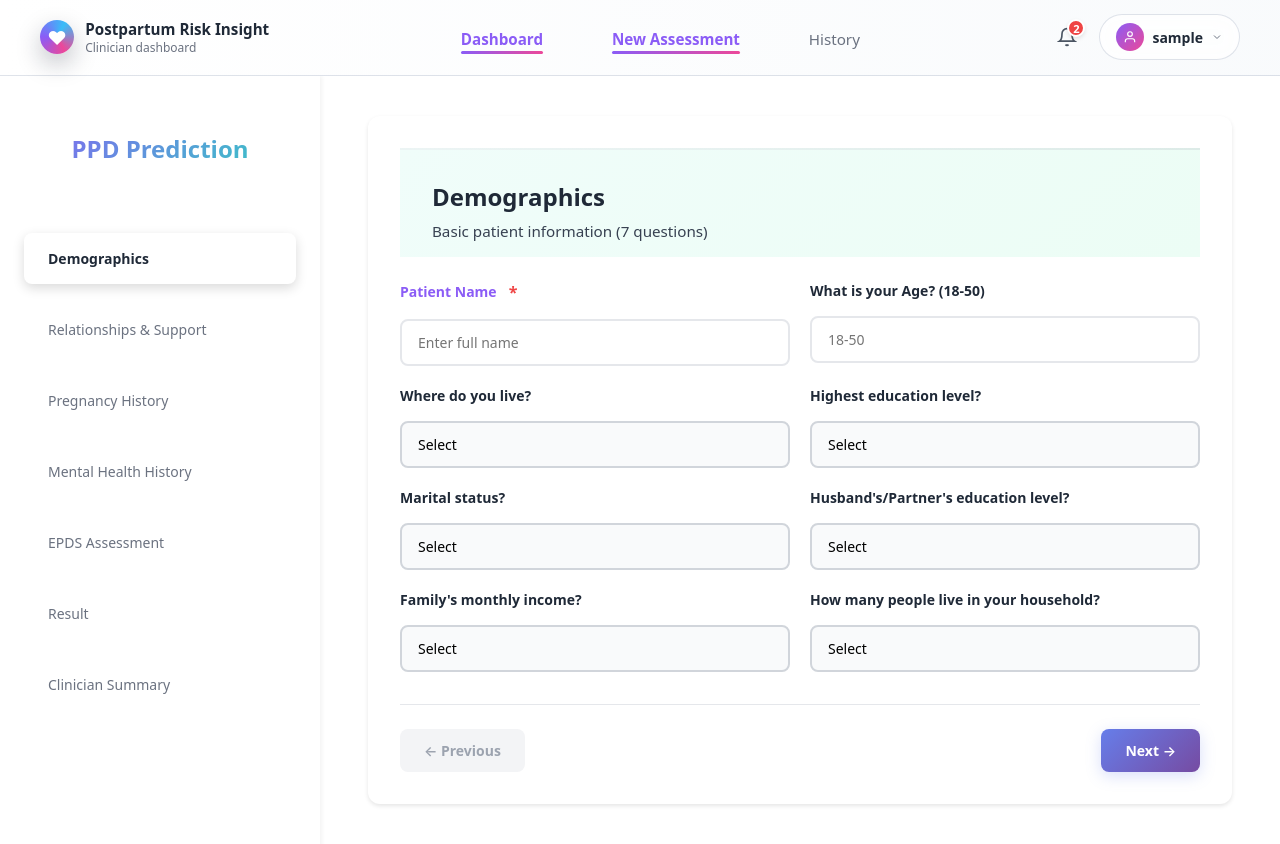
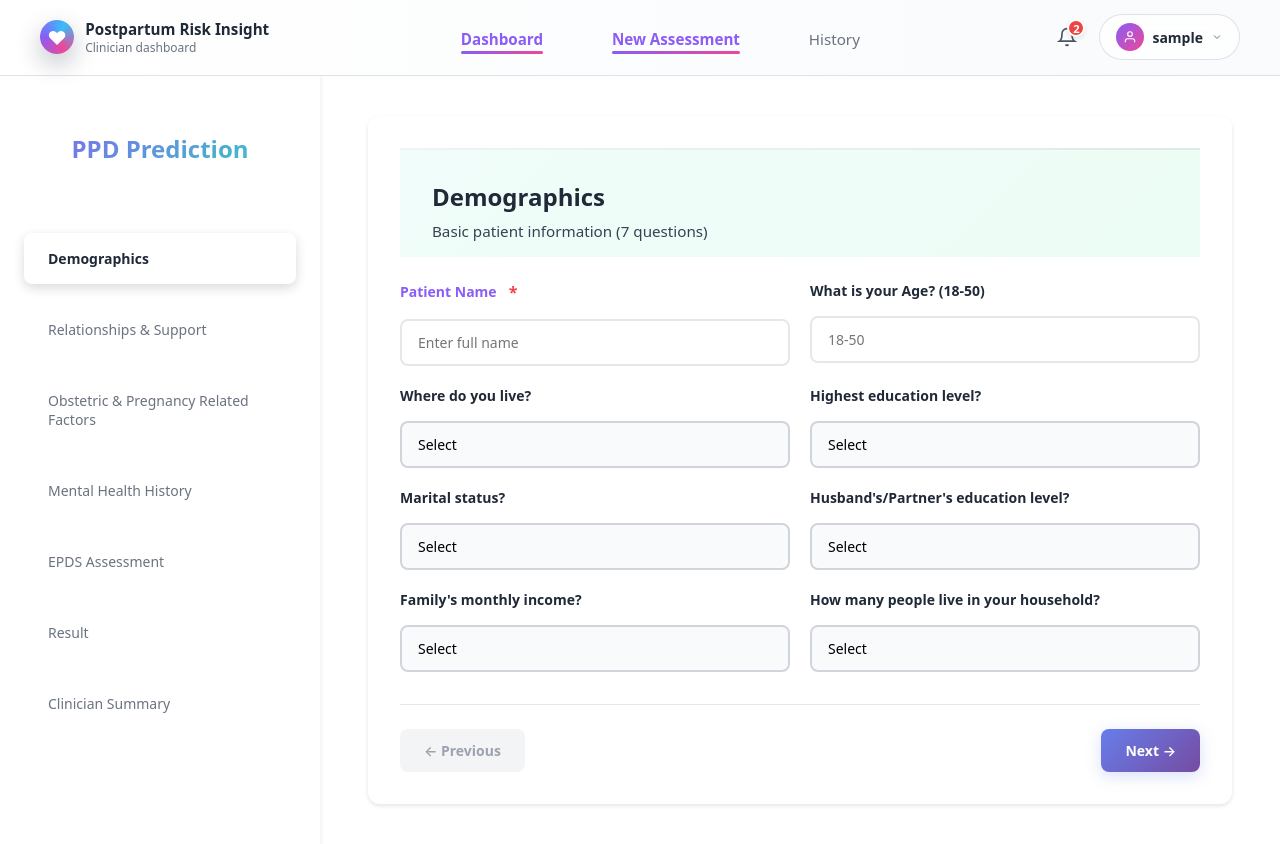
Before and after one commit to Rindhiyaa/Pregnancy_Mental_Health, a React (Vite) app in the folder Pregnancy_Mental_Health/frontend/: page /dashboard/new-assessment in a window 1280 px wide. Shown: the top 844 px of the page. Built offline with nearby package versions, Linux system fonts and the light colour scheme; sample sign-in values are in the browser's storage.

Commit message:
questions fix -3

```diff
--- a/Pregnancy_Mental_Health/frontend/src/pages/NewAssessment.jsx
+++ b/Pregnancy_Mental_Health/frontend/src/pages/NewAssessment.jsx
@@ -55,6 +55,7 @@ export default function NewAssessment() {
     pregnancy_planned: "",
     regular_checkups: "",
     medical_conditions_pregnancy: "",
+    occupation_before_surgery: "",
 
     depression_before_pregnancy: "",
     depression_during_pregnancy: "",
@@ -327,7 +328,7 @@ export default function NewAssessment() {
               className={step === 3 ? "step active" : "step clickable"}
               onClick={() => handleStepChange(3)}
             >
-              Pregnancy History
+              Obstetric & Pregnancy Related Factors
             </div>
             <div
               className={step === 4 ? "step active" : "step clickable"}
@@ -585,12 +586,12 @@ export default function NewAssessment() {
                 </>
               )}
 
-              {/* STEP 3 – PREGNANCY HISTORY */}
+              {/* STEP 3 – PREGNANCY HISTORY OBSTETRIC & PREGNANCY-RELATED FACTORS */}
               {step === 3 && (
                 <>
                   <div className="card-header">
-                    <h2>Pregnancy History</h2>
-                    <p>Information about your pregnancy history (5 questions)</p>
+                    <h2>Obstetric & Pregnancy Related Factors</h2>
+                    <p>Information about your pregnancy history (6 questions)</p>
                   </div>
 
                   <div className="form-grid">
@@ -677,6 +678,22 @@ export default function NewAssessment() {
                         <option value="None">None</option>
                         <option value="Non-Chronic">Non-Chronic conditions</option>
                         <option value="Chronic">Chronic conditions</option>
+                      </select>
+                    </div>
+
+                    <div className="form-group">
+                      <label>What is your occupation during pregnancy?</label>
+                      <select
+                        name="occupation_before_surgery"
+                        value={formData.occupation_before_surgery}
+                        onChange={handleChange}
+                      >
+                        <option value="">Select</option>
+                        <option value="Doctor">Doctor</option>
+                        <option value="Teacher">Teacher</option>
+                        <option value="HouseWife">HouseWife</option>
+                        <option value="Student">Student</option>
+                        <option value="Others">Others</option>
                       </select>
                     </div>
                   </div>
```
